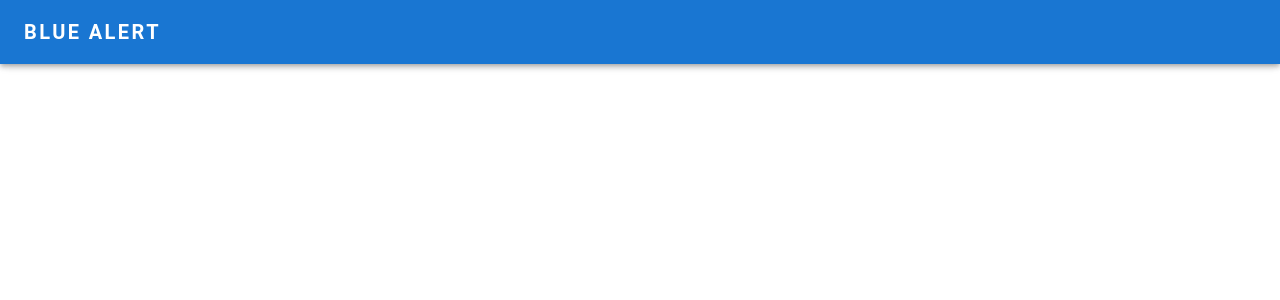
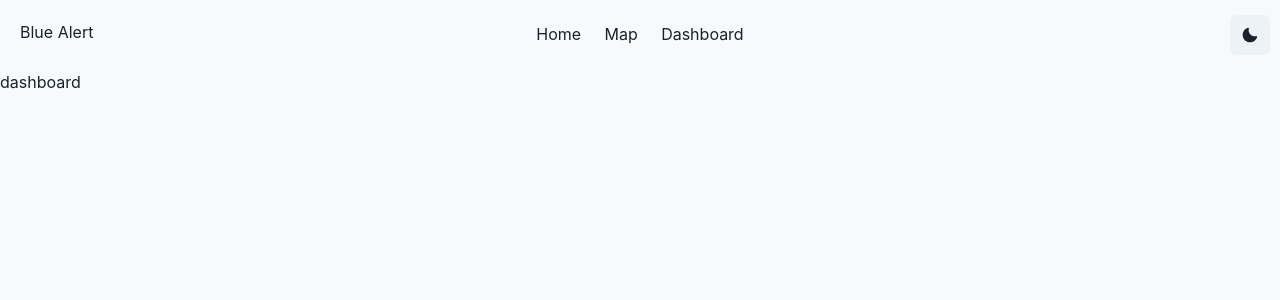
Before and after one commit to JoaquinMX/blue_alert, a React (Create React App) app: page /dashboard in a window 1280 px wide. Shown: the top 300 px of the page. Built offline with nearby package versions, Linux system fonts and the light colour scheme.

Commit message:
Create Navbar and grid

```diff
--- a/package.json
+++ b/package.json
@@ -3,6 +3,7 @@
   "version": "0.1.0",
   "private": true,
   "dependencies": {
+    "@chakra-ui/icons": "^2.0.10",
     "@chakra-ui/react": "^2.3.4",
     "@emotion/react": "^11.10.4",
     "@emotion/styled": "^11.10.4",
@@ -22,6 +23,7 @@
     "react-google-recaptcha": "^2.1.0",
     "react-router-dom": "^6.4.1",
     "react-scripts": "5.0.1",
+    "sass": "^1.55.0",
     "web-vitals": "^2.1.4"
   },
   "scripts": {
--- a/src/App.js
+++ b/src/App.js
@@ -1,24 +1,13 @@
-import { BrowserRouter, Routes, Route } from "react-router-dom";
-import SearchFolio from './SearchFolio/SearchFolio';
-import ReportGenerator from './ReportGenerator/ReportGenerator';
-import ReportCaptcha from './ReportGenerator/ReportCaptcha';
-import ReportGeneratorModal from "./ReportGenerator/ReportGeneratorModal";
-import Dashboard from './Dashboard';
+import { ChakraProvider, ColorModeScript } from '@chakra-ui/react';
+import Theme from './Theme';
+import Content from './Content';
 
 function App() {
   return (
-    <div className='App'>
-      <header className='App-header'>
-        <BrowserRouter>
-          <Routes>
-            <Route exact path="/" element={<ReportGenerator />}></Route>
-            <Route exact path="/search" element={<SearchFolio />}></Route>
-            <Route exact path="/prueba" element={<ReportGeneratorModal />}></Route>
-            <Route exact path="/dashboard" element={<Dashboard />}></Route>
-          </Routes>
-      </BrowserRouter>
-      </header>
-    </div>
+    <ChakraProvider theme={Theme}>
+      <ColorModeScript initialColorMode={Theme.config.initialColorMode} />
+      <Content/>
+    </ChakraProvider>
   );
 }
 
--- a/src/Content.js
+++ b/src/Content.js
@@ -1,7 +1,32 @@
 import React from 'react';
+import { BrowserRouter, Routes, Route, Navigate } from "react-router-dom";
+import { Grid, GridItem } from '@chakra-ui/react';
+import Navbar from './Navbar';
 
 function Content() {
-
+    return(
+        <div className="page-content">
+            <Grid
+                templateAreas={`
+                    "header"
+                    "main"
+                `}
+                gridTemplateRows={'70px 100%'}
+                height="100%">
+                <GridItem area={'header'}>
+                    <Navbar />
+                </GridItem>
+            <BrowserRouter>
+                <Routes>
+                    <Route exact path="/home" element={<div>home</div>}></Route>
+                    <Route exact path="/map" element={<div>map</div>}></Route>
+                    <Route exact path="/dashboard" element={<div>dashboard</div>}></Route>
+                    <Route path="*" element={<Navigate to="/home" replace />} />
+                </Routes>
+            </BrowserRouter>
+            </Grid>
+        </div>
+    );
 }
 
 export default Content;
--- /dev/null
+++ b/src/Css/Content.scss
@@ -0,0 +1,3 @@
+.page-content {
+    height: calc(100vh - 70px);
+}
--- /dev/null
+++ b/src/Css/Navbar.scss
@@ -0,0 +1,34 @@
+.navbar-content {
+    position: relative;
+    top: 50%;
+    -webkit-transform: translateY(-50%);
+    -ms-transform: translateY(-50%);
+    transform: translateY(-50%);
+
+    .home-row {
+        min-width: 50px;
+        height: 100%;
+        margin-left: 10px;
+
+        .home-row-content {
+            margin-top: 7px;
+            margin-left: 10px;
+        }
+    }
+
+    .menu-row {
+        text-align: center;
+
+        .menu-row-options li {
+            display: inline-block;
+            padding-top: 7px;
+            padding-left: 10px;
+            padding-right: 10px;
+        }
+    }
+
+    .darkmode-row {
+        float: right;
+        margin-right: 10px;
+    }
+}
--- a/src/Dashboard.js
+++ /dev/null
@@ -1,57 +0,0 @@
-import { React } from 'react';
-import AppBar from '@mui/material/AppBar';
-import Box from '@mui/material/Box';
-import Toolbar from '@mui/material/Toolbar';
-import Typography from '@mui/material/Typography';
-import Button from '@mui/material/Button';
-import Menu from '@mui/material/Menu';
-import MenuItem from '@mui/material/MenuItem';
-import IconButton from '@mui/material/IconButton';
-
-function Dashboard() {
-    return (
-        <Box sx={{ flexGrow: 3 }}>
-        <AppBar>
-          <Toolbar>
-            <Typography
-                variant="h6"
-                noWrap
-                component="a"
-                sx={{
-                    mr: 2,
-                    display: { xs: 'none', md: 'flex' },
-                    fontWeight: 700,
-                    letterSpacing: '.15rem',
-                    color: 'inherit',
-                    textDecoration: 'none',
-                }}
-            >
-                BLUE ALERT
-            </Typography>
-            <Menu
-              id="menu-appbar"
-              anchorOrigin={{
-                vertical: 'bottom',
-                horizontal: 'left',
-              }}
-              keepMounted
-              transformOrigin={{
-                vertical: 'top',
-                horizontal: 'left',
-              }}
-              sx={{
-                display: { xs: 'block', md: 'none' },
-              }}
-            >
-                <MenuItem>
-                  <Typography textAlign="center">PAGINA</Typography>
-                </MenuItem>
-
-            </Menu>
-          </Toolbar>
-        </AppBar>
-      </Box>
-    );
-}
-
-export default Dashboard;
--- /dev/null
+++ b/src/Navbar.js
@@ -0,0 +1,53 @@
+import React from 'react';
+import { useColorMode, Grid, GridItem, Button, IconButton, Link } from '@chakra-ui/react';
+import { SunIcon, MoonIcon } from '@chakra-ui/icons';
+
+import './Css/Navbar.scss';
+
+function Navbar() {
+    const { colorMode, toggleColorMode } = useColorMode();
+
+    return (
+        <div className="navbar-content">
+            <Grid templateColumns="repeat(8, 1fr)" gap={3}>
+                <GridItem className="home-row" colSpan={1}>
+                    <Button className="home-row-content" variant="link">
+                        Blue Alert
+                    </Button>
+                </GridItem>
+                <GridItem className="menu-row" colStart={2} colEnd={8}>
+                    <ul className="menu-row-options">
+                        <li>
+                            <Link href="/home">
+                                <Button variant="link">Home</Button>
+                            </Link>
+                        </li>
+                        <li>
+                            <Link href="/map">
+                                <Button variant="link">Map</Button>
+                            </Link>
+                        </li>
+                        <li>
+                            <Link href="/dashboard">
+                                <Button variant="link">Dashboard</Button>
+                            </Link>
+                        </li>
+                    </ul>
+                </GridItem>
+                <GridItem>
+                    <IconButton
+                        className="darkmode-row"
+                        onClick={toggleColorMode}
+                        icon={getIcon(colorMode)}
+                    />
+                </GridItem>
+            </Grid>
+        </div>
+    );
+}
+
+function getIcon(colorMode) {
+    return colorMode === 'light' ? <MoonIcon /> : <SunIcon />;
+}
+
+export default Navbar;
--- a/src/index.js
+++ b/src/index.js
@@ -5,8 +5,6 @@ import App from './App';
 const root = ReactDOM.createRoot(document.getElementById('root'));
 root.render(
   <React.StrictMode>
-
-          <App />
-
+    <App />
   </React.StrictMode>
 );
```
Also changed, not shown: src/Css/Dashboard.css (deleted), 1 other file (tests, documents, lock files or other folders).
